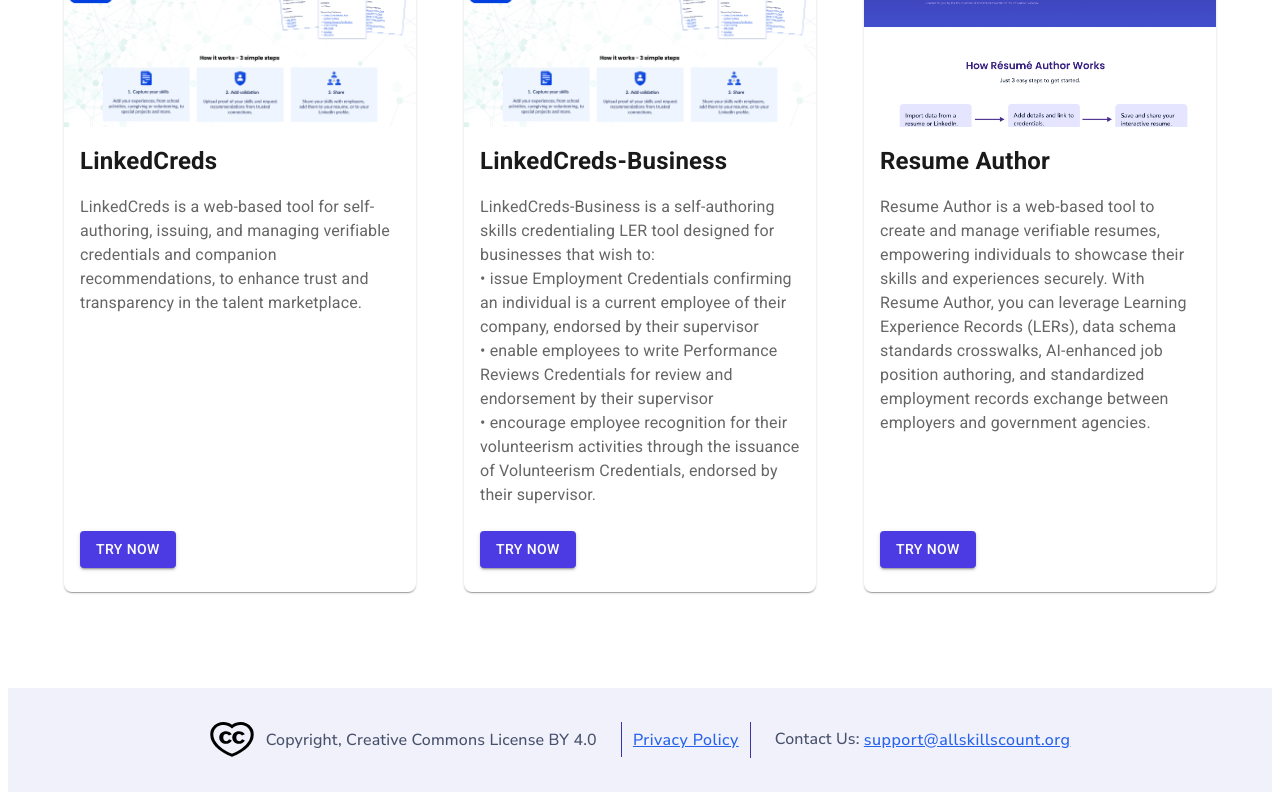
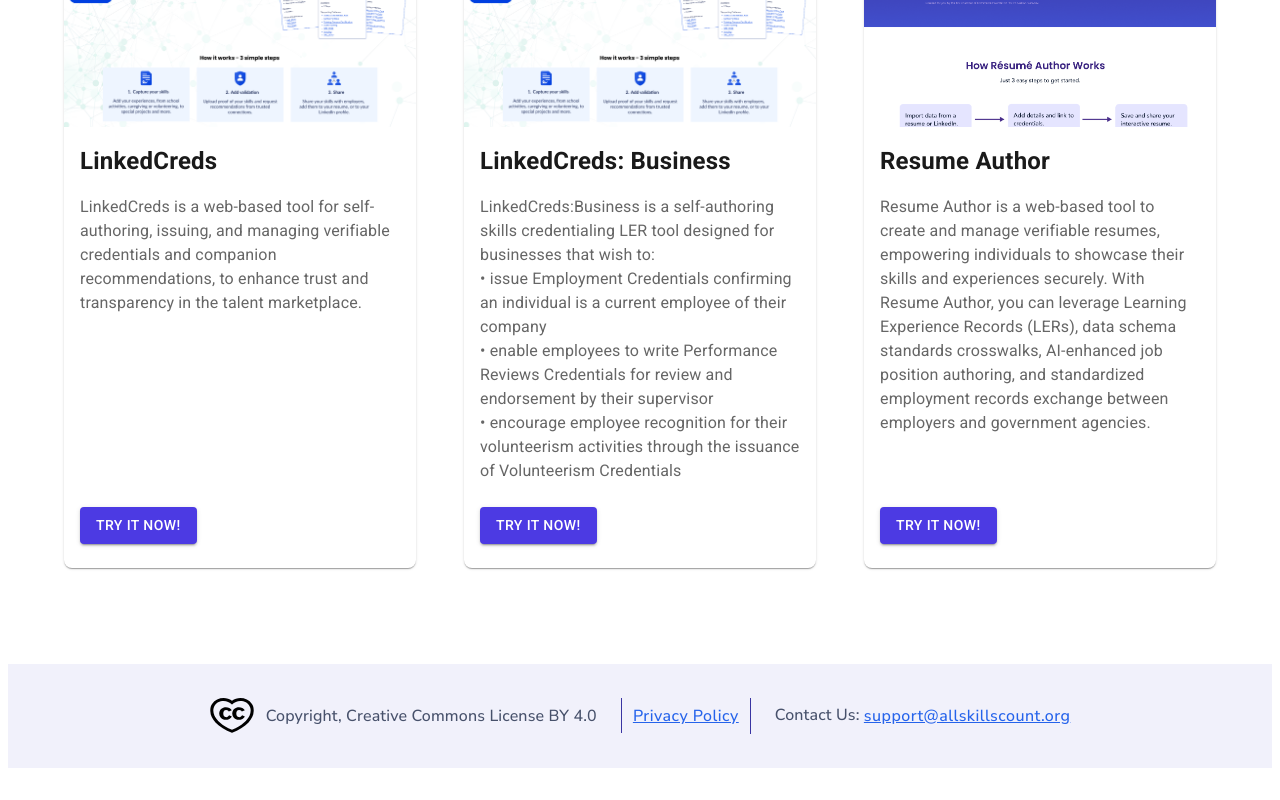
Before and after one commit to Cooperation-org/allskillscount, a React (Vite) app: page / in a window 1280 px wide. Shown: the part 1602-2402 px from the top of the page. After the commit the page ends 2378 px from the top, so only its background shows below. Built offline with nearby package versions, Linux system fonts and the light colour scheme.

Commit message:
📃 docs: text for BE edited

```diff
--- a/src/pages/Home.tsx
+++ b/src/pages/Home.tsx
@@ -184,11 +184,16 @@
                 url: 'https://linkedcreds.allskillscount.org/'
               },
               {
-                title: 'LinkedCreds-Business',
-                desc: 'LinkedCreds-Business is a self-authoring skills credentialing LER tool designed for businesses that wish to:\n• issue Employment Credentials confirming an individual is a current employee of their company, endorsed by their supervisor\n• enable employees to write Performance Reviews Credentials for review and endorsement by their supervisor\n• encourage employee recognition for their volunteerism activities through the issuance of Volunteerism Credentials, endorsed by their supervisor.',
+                title: 'LinkedCreds: Business',
+                desc:
+                  'LinkedCreds:Business is a self-authoring skills credentialing LER tool designed for businesses that wish to:\n' +
+                  '• issue Employment Credentials confirming an individual is a current employee of their company\n' +
+                  '• enable employees to write Performance Reviews Credentials for review and endorsement by their supervisor\n' +
+                  '• encourage employee recognition for their volunteerism activities through the issuance of Volunteerism Credentials',
                 img: '/images/opencreds.png',
                 url: 'https://linked-creds-author-businees-enhancement.vercel.app/'
               },
+
               {
                 title: 'Resume Author',
                 desc: 'Resume Author is a web-based tool to create and manage verifiable resumes, empowering individuals to showcase their skills and experiences securely. With Resume Author, you can leverage Learning Experience Records (LERs), data schema standards crosswalks, AI-enhanced job position authoring, and standardized employment records exchange between employers and government agencies.',
@@ -252,7 +257,7 @@
                       mt: 1
                     }}
                   >
-                    Try Now
+                    Try It now!
                   </Button>
                 </CardContent>
               </Card>
```
